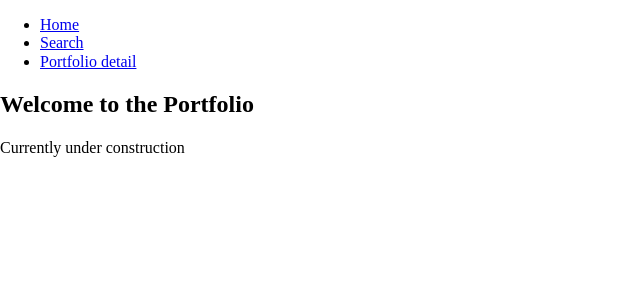
After one commit to MthwBrwn/stock_portfolio, a Flask app: page /portfolio in a window 1280 px wide. The commit adds this page. Shown: the top 300 px of the page, without its empty margins (0-640 px from the left). Run offline with Flask 2, Linux system fonts and the light colour scheme; some libraries are stand-ins or nearby versions.

Commit message:
portfolio pages added

```diff
--- a/app/routes.py
+++ b/app/routes.py
@@ -23,7 +23,7 @@ def home():
 def company_search():
     """ this is the route for the search page It first validated and
     then attempts to get info form the API """
-    form = CompanySearchForm
+    form = CompanySearchForm()
     if form.validate_on_submit():
         res = req.get(f'https://api.iextrading.com/1.0/stock/{ form.data["symbol"] }/company')
         try:
--- a/app/templates/base.html
+++ b/app/templates/base.html
@@ -15,7 +15,8 @@
     <nav class="main_nav">
       <ul>
         <li><a href="{{ url_for(".home") }}">Home</a></li>
-        <li><a href="{{ url_for("search") }}">Search</a></li>
+        <li><a href="{{ url_for(".company_search") }}">Search</a></li>
+        <li><a href="{{ url_for(".portfolio_detail") }}">Portfolio detail</a></li>
       </ul>
     </nav>
   </header>
--- /dev/null
+++ b/app/templates/portfolio/portfolio.html
@@ -0,0 +1,8 @@
+{% extends 'base.html' %}
+
+{% block content %}
+<div class="container">
+  <h2>Welcome to the Portfolio</h2>
+  <p>Currently under construction</p>
+</div>
+{% endblock %}
```
Also changed, not shown: app/templates/portfolio/search.html (added, +10 -0 lines).
